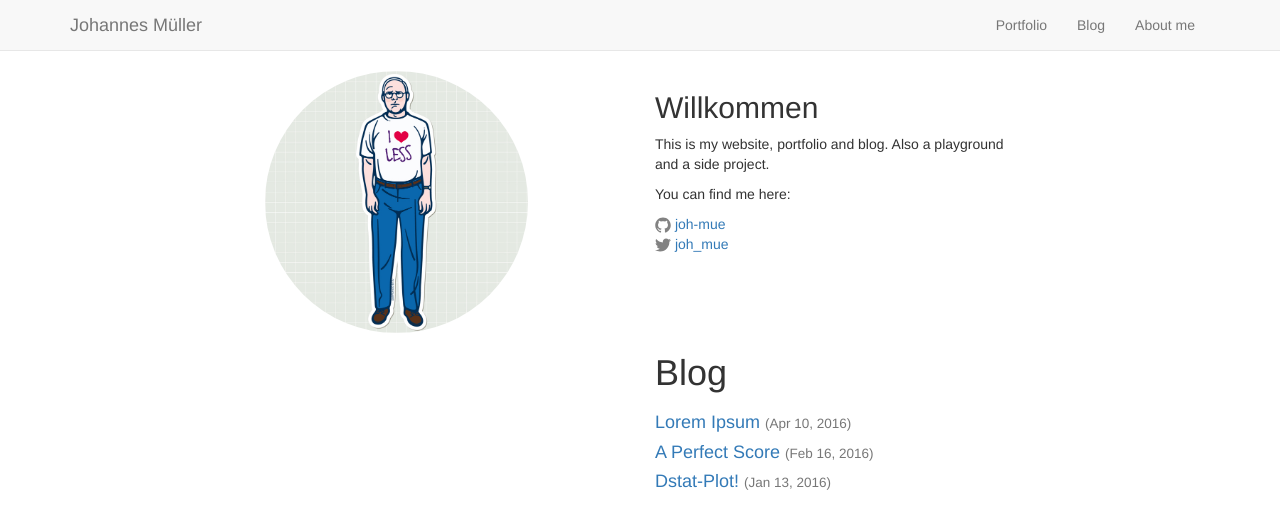
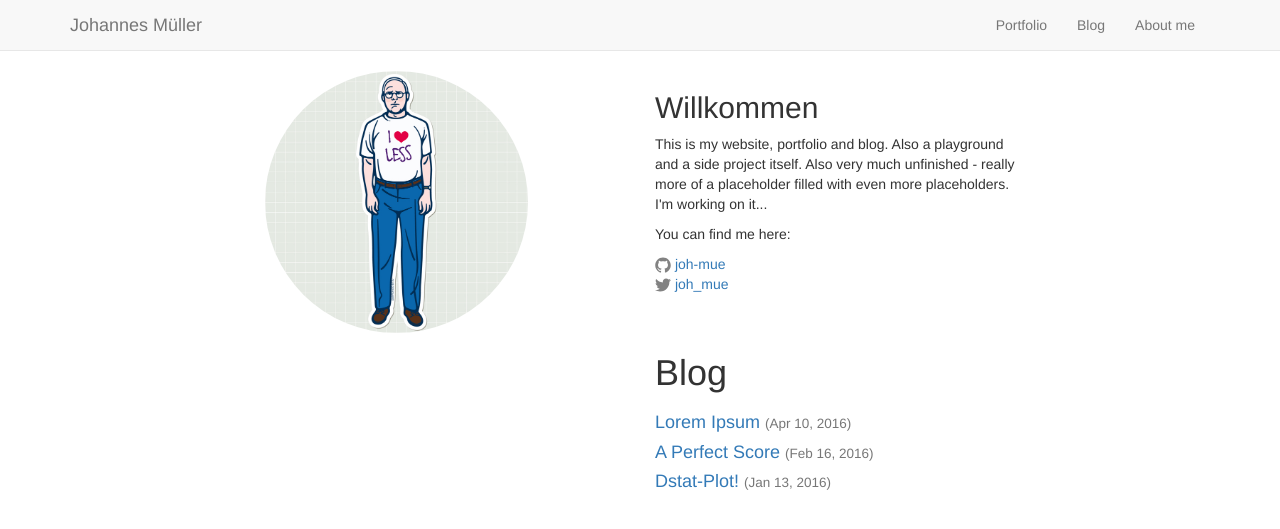
Before and after one commit to joh-mue/joh-mue.github.io, a Jekyll site: the page built from index.html, in a window 1280 px wide. Shown: the top 529 px of the page. Built offline with Jekyll 4.4.1, drawn with Linux system fonts in a browser that asks for light colours; nearby versions of some CDN libraries; Markdown is read by kramdown in place of the engine named in the settings.

Commit message:
updated frontpage message

```diff
--- a/index.html
+++ b/index.html
@@ -9,7 +9,7 @@ layout: default
     </div>
     <div class='col-sm-4 col-sm-offset-1'>
       <h2>Willkommen</h2>
-        <p>This is my website, portfolio and blog. Also a playground and a side project.</p>
+        <p>This is my website, portfolio and blog. Also a playground and a side project itself. Also very much unfinished - really more of a placeholder filled with even more placeholders. I'm working on it...</p>
         <p>You can find me here:</p>
         <ul class="list-unstyled">
           <li>{% include icon-github.html username=site.github_username %}</li>
```
